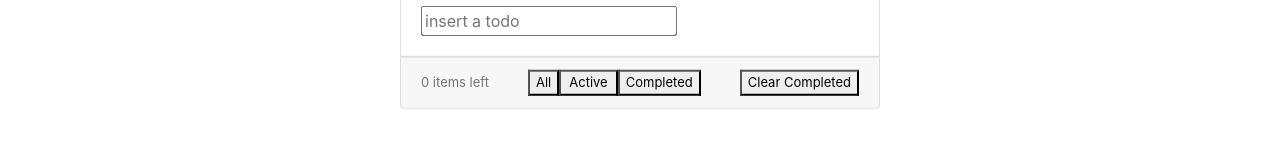
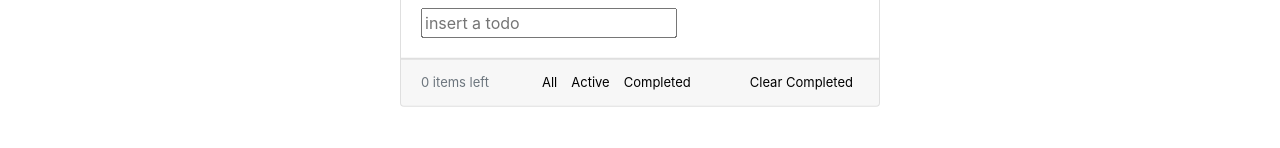
Before and after one commit to AranBeitia/react-todo, a React (Create React App) app: page / in a window 1280 px wide. Shown: the part 362-510 px from the top of the page. Built offline with nearby package versions, Linux system fonts and the light colour scheme.

Commit message:
delete completed items

```diff
--- a/package.json
+++ b/package.json
@@ -69,6 +69,7 @@
     "lint-staged": "^10.5.4",
     "prettier": "^2.2.1",
     "start-server-and-test": "^1.12.5",
+    "styled-components": "^5.3.1",
     "typescript": "^4.2.4"
   },
   "scripts": {
--- /dev/null
+++ b/src/components/Button/Button.style.js
@@ -0,0 +1,15 @@
+import styled from "styled-components"
+
+const Button = styled.button `
+  width: auto;
+  height: auto;
+  background-color: transparent;
+  border: none;
+
+  &:hover {
+    font-weight: 600;
+    color: #a76bef;
+  }
+`
+
+export default Button
--- /dev/null
+++ b/src/components/Button/index.js
@@ -0,0 +1 @@
+export { default } from "./Button.style"
--- a/src/components/TodoList/TodoList.js
+++ b/src/components/TodoList/TodoList.js
@@ -2,6 +2,7 @@
 import TodoForm from '../TodoForm'
 // import TodoItem from '../TodoItem'
 // import Todo from '../Todo'
+import Button from "../Button"
 class TodoList extends Component {
 	constructor(props) {
 		super(props)
@@ -77,25 +78,25 @@
 						{todos.filter((item) => !item.complete).length} items left
 					</span>
 					<div className="d-flex">
-						<button onClick={() => this.todoToShow('all')} className="text-tag">
+						<Button onClick={() => this.todoToShow('all')} className="text-tag">
 							All
-						</button>
-						<button
+						</Button>
+						<Button
 							onClick={() => this.todoToShow('active')}
 							className="text-tag px-2"
 						>
 							Active
-						</button>
-						<button
+						</Button>
+						<Button
 							onClick={() => this.todoToShow('complete')}
 							className="text-tag"
 						>
 							Completed
-						</button>
+						</Button>
 					</div>
-					<button onClick={this.clearCompleted} className="text-tag">
+					<Button onClick={this.clearCompleted} className="text-tag">
 						Clear Completed
-					</button>
+					</Button>
 				</footer>
 			</>
 		)
```
Also changed, not shown: 1 other file (tests, documents, lock files or other folders).
